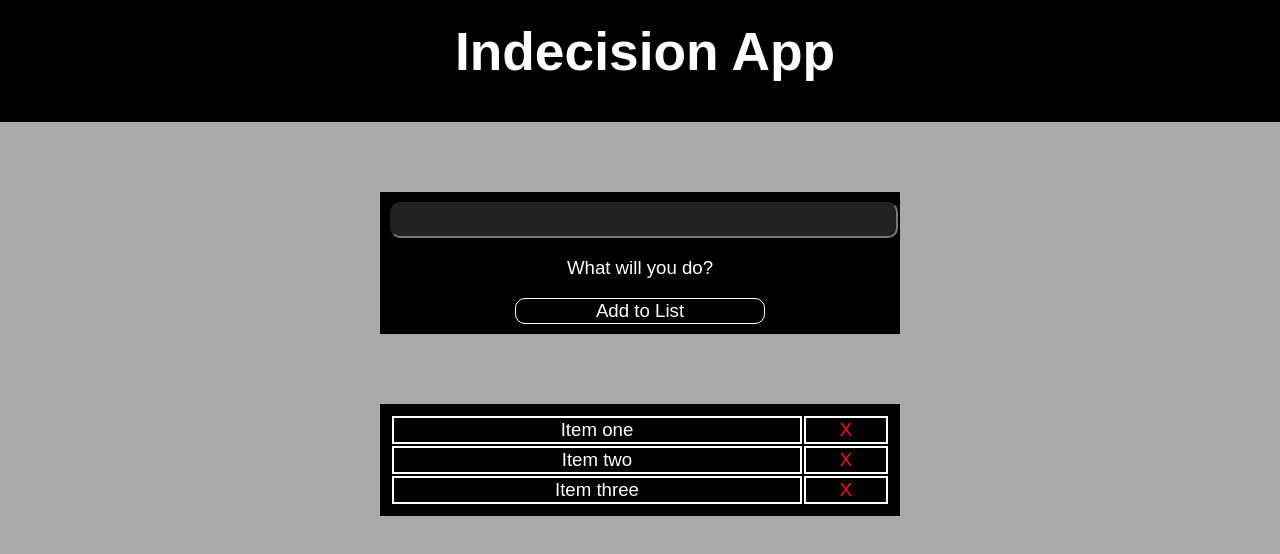
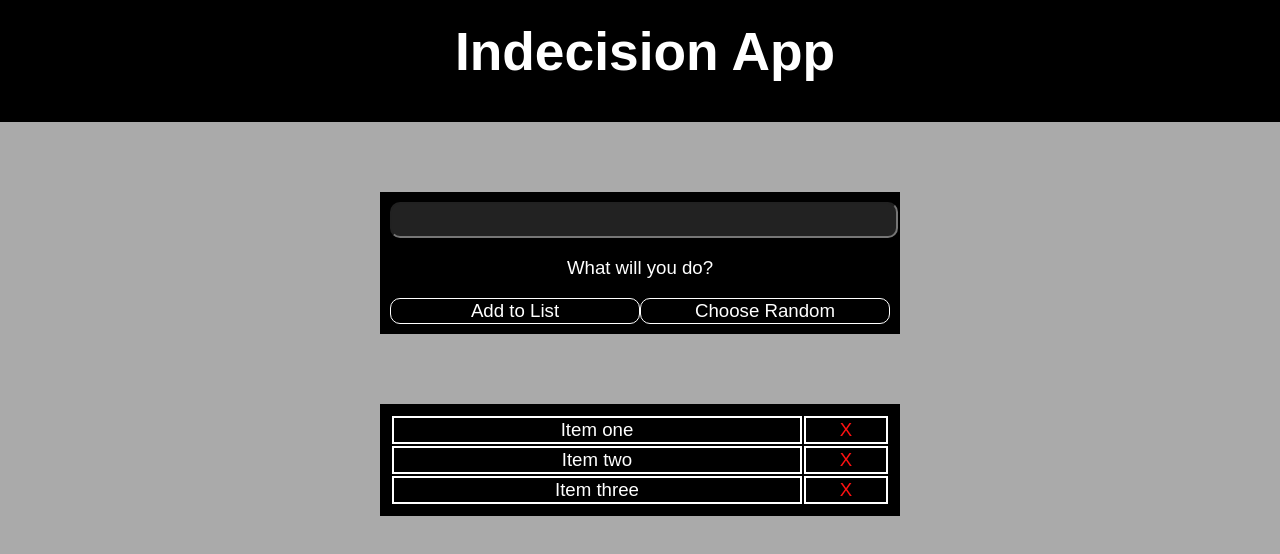
Before and after one commit to julioberina/indecision, a React (Create React App) app: page / in a window 1280 px wide. Shown: the top 554 px of the page. Built offline with nearby package versions, Linux system fonts and the light colour scheme.

Commit message:
Add button to choose random item

```diff
--- a/src/App.js
+++ b/src/App.js
@@ -28,12 +28,17 @@ class AddListItem extends Component {
     renderApp();
   }
 
+  randomItem() {
+    alert(list[Math.floor(Math.random() * list.length)])
+  }
+
   render() {
     return (
       <div className="add-menu-item">
         <input type="text" id="current-item" />
         <p>What will you do?</p>
         <button onClick={this.addItem}>Add to List</button>
+        <button onClick={this.randomItem}>Choose Random</button>
       </div>
     );
   }
```
